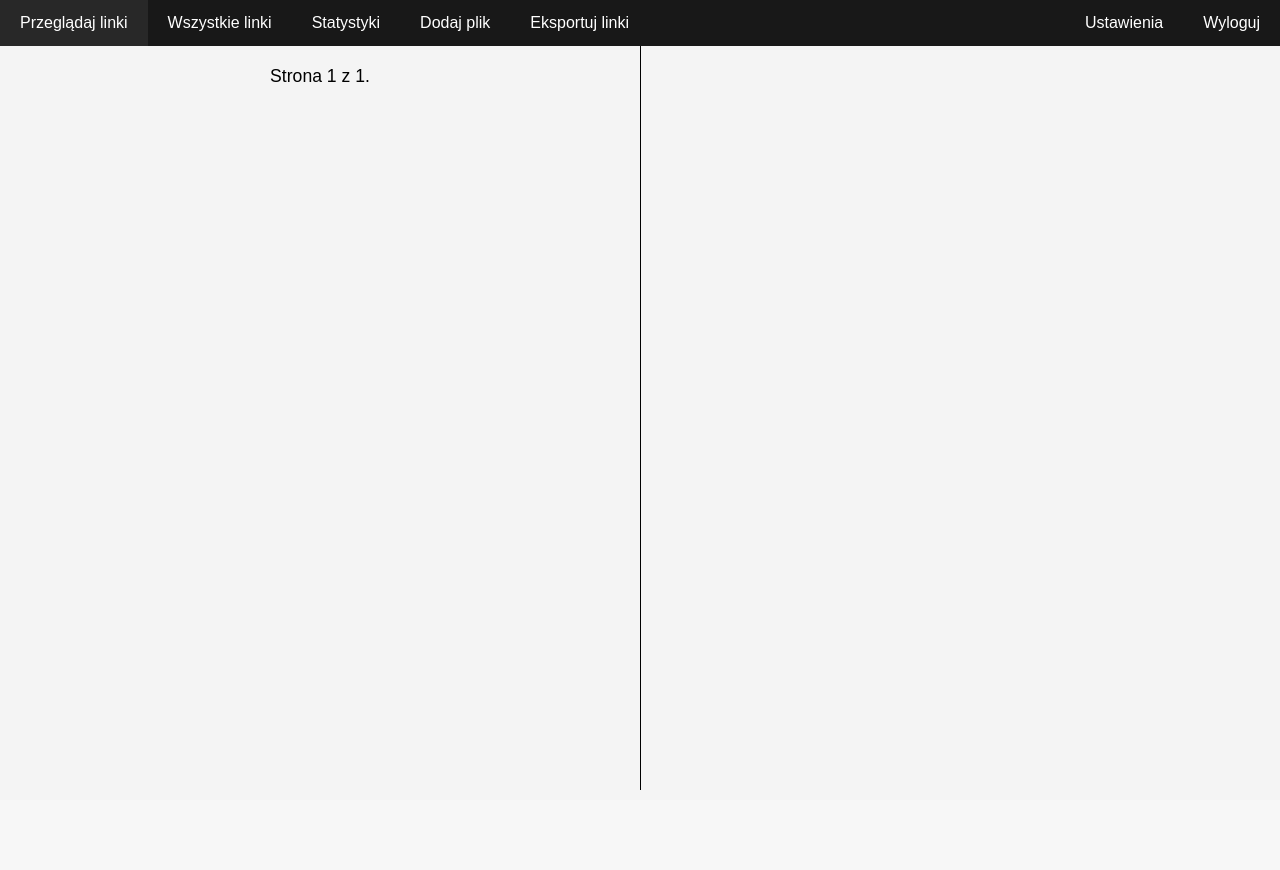
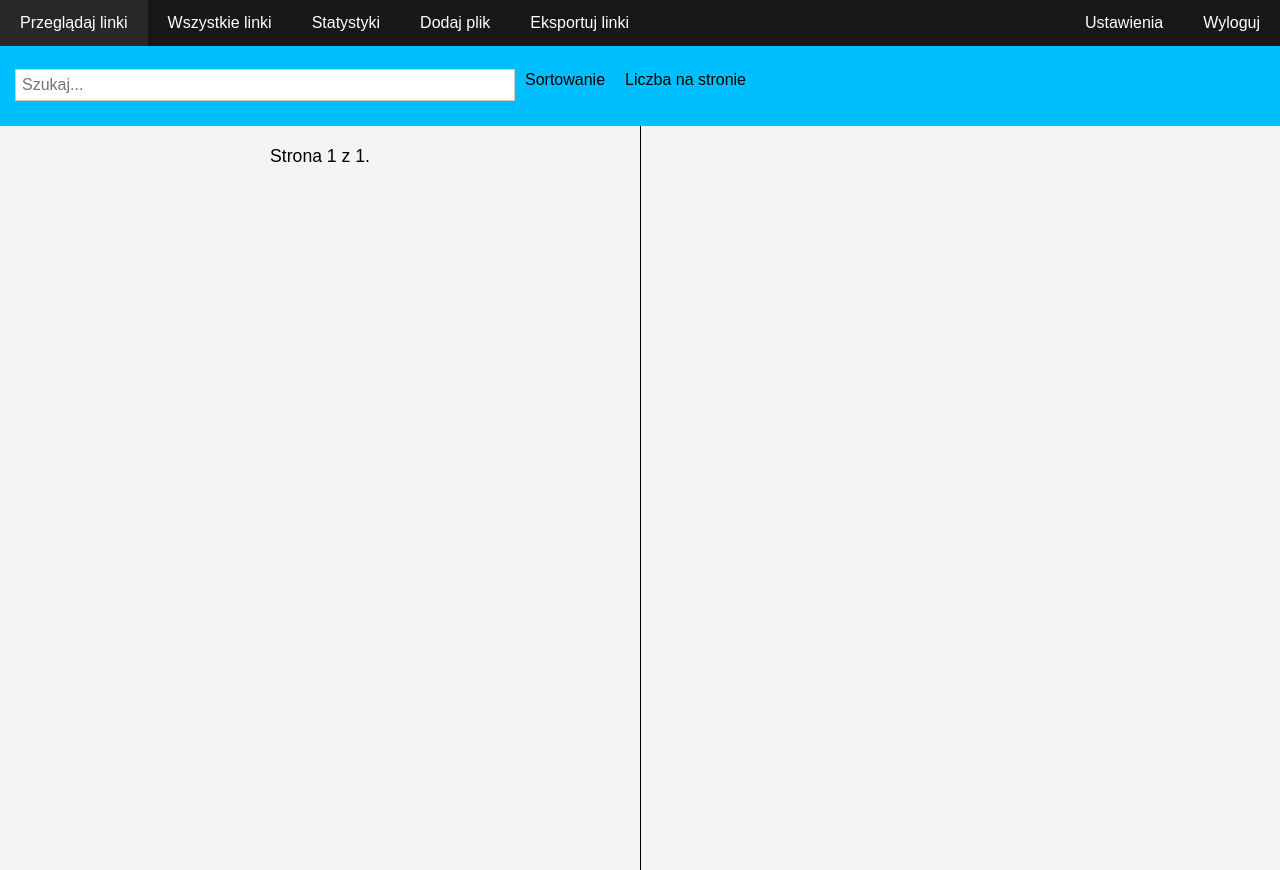
Before and after one commit to pggPL/zpp, a Django app: page /link_panel in a window 1280 px wide. Before the commit the page ends 790 px from the top, so only its background shows below. Run offline with Django 4.2, Linux system fonts and the light colour scheme; the visitor is signed in with stand-in values (Sample User, id 1); data that the repository does not hold is empty; some libraries are stand-ins or nearby versions.

Commit message:
Started developing navbar in analyst panel.

```diff
--- a/app_main/static/app_main/style.css
+++ b/app_main/static/app_main/style.css
@@ -201,3 +201,32 @@ input[type=button] {
     margin: 0 15px;
     font-size: 1.1em;
 }
+
+.center {
+    position: absolute;
+    left: 50%;
+    transform: translate(-50%);
+}
+
+/***** link-panel-navbar *****/
+
+.link-panel-navbar {
+    padding: 15px;
+    height: 50px;
+    background-color: deepskyblue;
+    display: flex;
+}
+
+.search-bar {
+    width: 40%;
+}
+
+
+.link-panel-navbar-item {
+    margin: 10px;
+
+}
+
+#search {
+    width: 100%;
+}
--- a/app_main/views.py
+++ b/app_main/views.py
@@ -161,7 +161,7 @@ def link_panel_view(request):
         form = LinkForm1(instance=link)
         context['links_with_forms'].append({"form": form, "link": link, "done": link.category is not None})
     # sort links_with_forms by done
-    context['links_with_forms'].sort(key=lambda x: x['done'])
+    # context['links_with_forms'].sort(key=lambda x: x['done'])
 
     # paginacja
     paginator = Paginator(context['links_with_forms'], 30)
--- a/templates/app_main/form.html
+++ b/templates/app_main/form.html
@@ -8,13 +8,13 @@
     <form method="post">
         {% csrf_token %}
         {% for field in form %}
-            <p>
+            <div style="text-align: center">
                 {{ field.label_tag }}<br>
                 {{ field }}
                 {% for error in field.errors %}
                     <p style="color: red">{{ error }}</p>
                 {% endfor %}
-            </p>
+            </div>
         {% endfor %}
         <span class="button-wrapper">
             {% if back_link %}
--- a/templates/app_main/link_panel.html
+++ b/templates/app_main/link_panel.html
@@ -9,12 +9,25 @@
 {% block content %}
     <div id="fb-root"></div>
 <script async defer crossorigin="anonymous" src="https://connect.facebook.net/pl_PL/sdk.js#xfbml=1&version=v18.0" nonce="4yZKh3fW"></script>
-    <span class="box">
-        <span class="left">
+    <nav class = "link-panel-navbar">
+        <div class="search-bar">
+            <form style="width: 100%">
+                <input type="text" placeholder="Szukaj..." name="search" oninput="lookup()" id="search">
+            </form>
+        </div>
+        <div class="link-panel-navbar-item">
+            Sortowanie
+        </div>
+        <div class="link-panel-navbar-item">
+            Liczba na stronie
+        </div>
+    </nav>
+    <div class="box">
+        <div class="left">
             {% for link in links_with_forms %}
-                <span class="one_link_panel {% if link.done %} done {% else %} not_done {% endif %}" onclick="clicked({{ link.link.id }}, '{{ link.link.link }}')" id="one_link_panel_{{ link.link.id }}">
-                    <div style="display: block; width: 340px; font-size: 12px"><a href="{{ link.link.link }}" target="new"> {{ link.link.short_link }}</a></div>
-                    <span style="display: block; width: 300px; font-size: 12px; margin: 0 5px">{{ link.link.date }}</span>
+                <div class="one_link_panel {% if link.done %} done {% else %} not_done {% endif %}" onclick="clicked({{ link.link.id }}, '{{ link.link.link }}')" id="one_link_panel_{{ link.link.id }}">
+                    <div style="width: 340px; font-size: 12px"><a href="{{ link.link.link }}" target="new"> {{ link.link.short_link }}</a></div>
+                    <div style="width: 300px; font-size: 12px; margin: 0 5px">{{ link.link.date }}</div>
 
                     <form method="post" style="width: 400px; display: block;" id="form_{{ link.link.id }}">
                         {{ link.form.csrf_token }}
@@ -23,12 +36,12 @@
                         {% endfor %}
                     </form>
 
-                    <span style="width: 200px; display: block">
+                    <div style="width: 200px; display: block">
                         <input type="button" style="float: right" value="Usuń" onclick="del({{ link.link.id }})">
                         <input type="button" style="float: right" value="Edytuj" onclick="window.location.href = '/edit_link/{{ link.link.id }}/link_panel'">
 
-                    </span>
-                </span>
+                    </div>
+                </div>
             {% endfor %}
 
             <div class="pagination">
@@ -37,19 +50,19 @@
                     <a href="?page={{ links_with_forms.previous_page_number }}" class="page-link">< poprzednia</a>
                 {% endif %}
 
-                <span class="current page-info">
+                <div class="current page-info">
                     Strona {{ links_with_forms.number }} z {{ links_with_forms.paginator.num_pages }}.
-                </span>
+                </div>
 
                 {% if links_with_forms.has_next %}
                     <a href="?page={{ links_with_forms.next_page_number }}" class="page-link">następna ></a>
                     <a href="?page={{ links_with_forms.paginator.num_pages }}" class="page-link">ostatnia &raquo;</a>
                 {% endif %}
             </div>
-        </span>
-        <span class="right" id="right">
-        </span>
-    </span>
+        </div>
+        <div class="right" id="right">
+        </div>
+    </div>
 
     <script>
     function showFacebookPost(link) {
@@ -79,7 +92,7 @@
         }
         else {
             document.getElementById('right').innerHTML = '<div style="display: flex; align-items: center; justify-content: center; height: 100%">' +
-                '<span>Wyświetl <a href="' + link + '" target="new">link</a> w przeglądarce</div></span>';
+                '<div>Wyświetl <a href="' + link + '" target="new">link</a> w przeglądarce</div></div>';
         }
 
 
```
Also changed, not shown: templates/app_main/accounts.html (+6 -6 lines), 1 other file.
